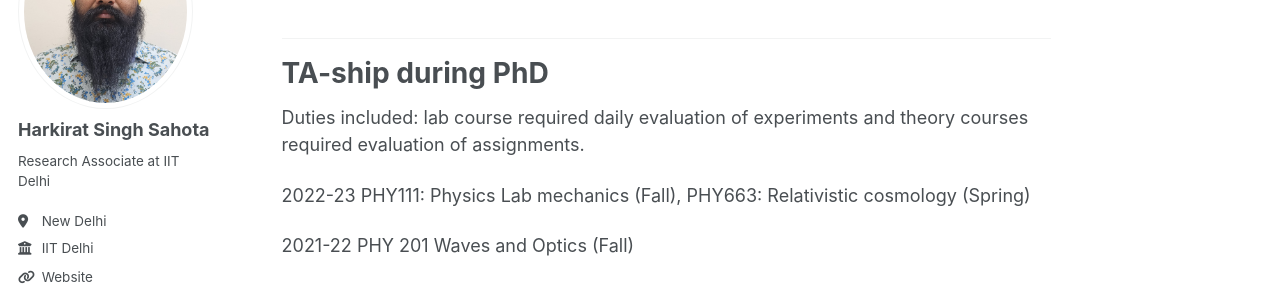
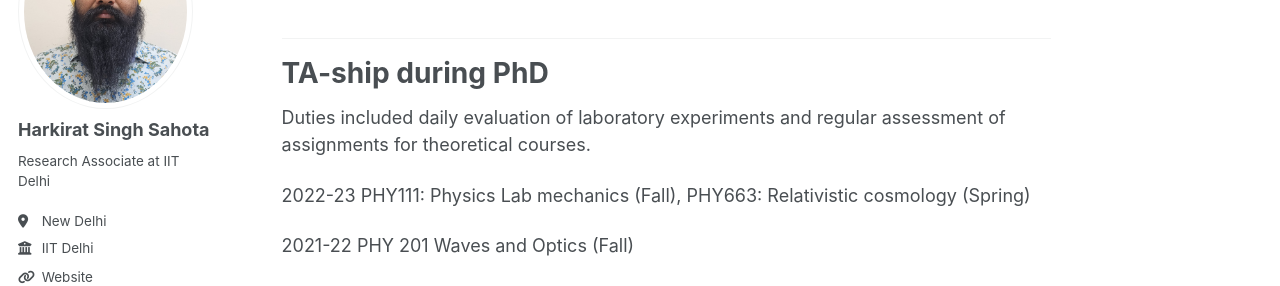
Before and after one commit to harkiratss/harkiratss.github.io, a Jekyll site: the page built from _teaching/IISER_TA.md, in a window 1280 px wide and 1328 px high. Shown: the part 203-489 px from the top of the window. Built offline with Jekyll 4.4.1, drawn with Linux system fonts in a browser that asks for light colours; some web fonts are replaced.

Commit message:
Update IISER_TA.md

```diff
--- a/_teaching/IISER_TA.md
+++ b/_teaching/IISER_TA.md
@@ -3,6 +3,7 @@ title: "Teaching Assistance"
 collection: teaching
 type: "Undergraduate/Postgraduate courses"
 permalink: /teaching/IISER
+excerpt: Teaching assistance for lab and theory courses during PhD at Indian Institute of Science Education and Research Mohali.
 venue: "Department of Physical Sciences, IISER Mohali"
 date: 2019-01-01
 location: "Mohali, India"
@@ -13,7 +14,7 @@ location: "Mohali, India"
 TA-ship during PhD
 ======
 
-Duties included: lab course required daily evaluation of experiments and theory courses required evaluation of assignments.
+Duties included daily evaluation of laboratory experiments and regular assessment of assignments for theoretical courses.
 
 2022-23 PHY111: Physics Lab mechanics (Fall), PHY663: Relativistic cosmology (Spring)
 
```
